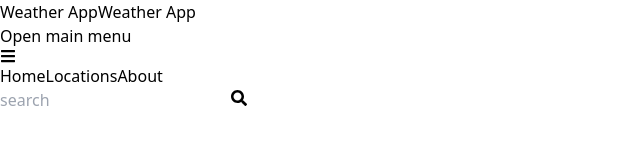
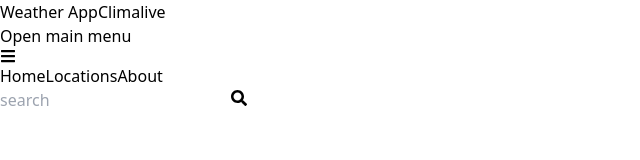
Before and after one commit to Animeshmitra08/weatherapp, a React (Vite) app: page / in a window 1280 px wide. Shown: the top 160 px of the page, without its empty margins (0-640 px from the left). Built offline with nearby package versions, Linux system fonts and the light colour scheme; no server answers.

Commit message:
changes in navbar

```diff
--- a/src/components/Navbar.jsx
+++ b/src/components/Navbar.jsx
@@ -23,7 +23,7 @@ export default function Navbar() {
           <a href="#" className="-m-1.5 p-1.5">
             <span className="sr-only">Weather App</span>
             {/* <img className="h-8 w-auto" src="https://tailwindui.com/img/logos/mark.svg?color=indigo&shade=600" alt="" /> */}
-            <span>Weather App</span>
+            <span className="font-semibold text-xl">Climalive</span>
           </a>
         </div>
         <div className="flex lg:hidden">
@@ -67,7 +67,7 @@ export default function Navbar() {
                 src="https://tailwindui.com/img/logos/mark.svg?color=indigo&shade=600"
                 alt=""
               /> */}
-              <span>Weather App</span>
+              <span className="font-medium text-xl">Climalive</span>
             </a>
             <button
               type="button"
```
